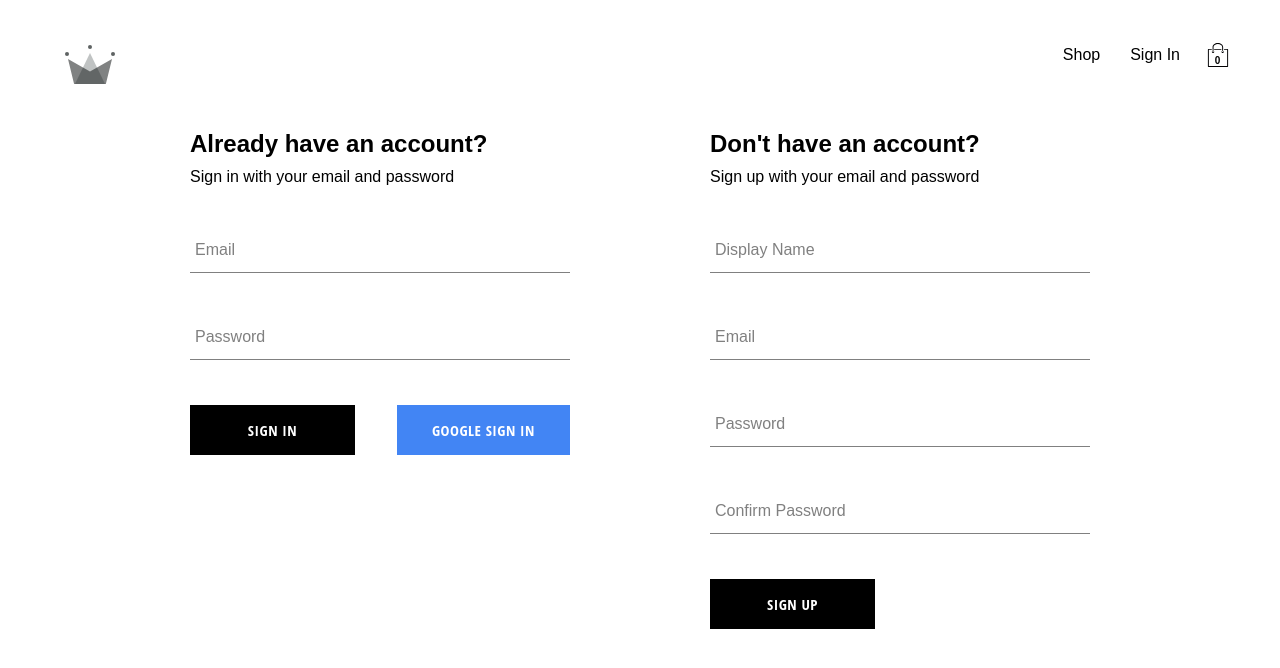
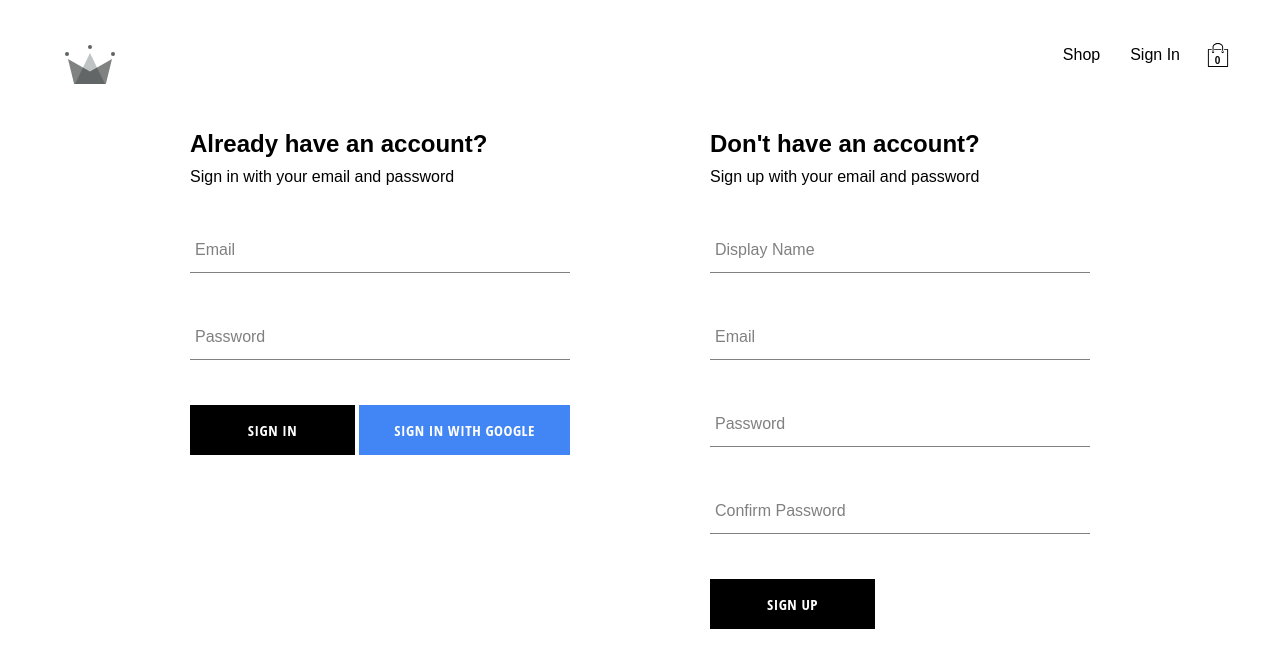
Before and after one commit to YvonneJin/CrownClothing, a React (Create React App) app: page /auth in a window 1280 px wide. Shown: the top 668 px of the page. Built offline with nearby package versions, Linux system fonts and the light colour scheme; no server answers; the database is empty; a web font is replaced by a local one.

Commit message:
Styled button and cart-dropdown components

```diff
--- a/src/components/button/button.component.jsx
+++ b/src/components/button/button.component.jsx
@@ -1,19 +1,29 @@
-import './button.styles.scss';
+import {
+    BaseButton,
+    GoogleSignInButton,
+    InvertedButton
+} from './button.styles';
 
 
-const BUTTON_TYPE_CLASSES = {
+export const BUTTON_TYPE_CLASSES = {
+    base: 'base',
     google: 'google-sign-in',
     inverted: 'inverted'
 }
 
+const getButton = ( buttonType = BUTTON_TYPE_CLASSES.base ) => (
+    {
+        [BUTTON_TYPE_CLASSES.base]: BaseButton,
+        [BUTTON_TYPE_CLASSES.google]: GoogleSignInButton,
+        [BUTTON_TYPE_CLASSES.inverted]: InvertedButton
+    }[buttonType]);
+
 const Button = ({ children, buttonType, ...otherProps }) => {
+    const CustomButton = getButton(buttonType);
     return (
-        <button
-            className={`button-container ${BUTTON_TYPE_CLASSES[buttonType]}`}
-            {...otherProps}
-        >
+        <CustomButton {...otherProps}>
             {children}
-        </button>
+        </CustomButton>
     )
 }
 
--- /dev/null
+++ b/src/components/button/button.styles.jsx
@@ -0,0 +1,49 @@
+import styled from "styled-components";
+
+
+export const BaseButton = styled.button`
+  min-width: 165px;
+  width: auto;
+  height: 50px;
+  letter-spacing: 0.5px;
+  line-height: 50px;
+  padding: 0 35px 0 35px;
+  font-size: 15px;
+  background-color: black;
+  color: white;
+  text-transform: uppercase;
+  font-family: 'Open Sans Condensed';
+  font-weight: bolder;
+  border: none;
+  cursor: pointer;
+  display: flex;
+  justify-content: center;
+
+  &:hover {
+    background-color: white;
+    color: black;
+    border: 1px solid black;
+  }
+`
+
+export const GoogleSignInButton = styled(BaseButton)`
+  background-color: #4285f4;
+  color: white;
+
+  &:hover {
+    background-color: #357ae8;
+    border: none;
+  }
+`
+
+export const InvertedButton = styled(BaseButton)`
+  background-color: white;
+  color: black;
+  border: 1px solid black;
+
+  &:hover {
+    background-color: black;
+    color: white;
+    border: none;
+  }
+`
--- a/src/components/button/button.styles.scss
+++ /dev/null
@@ -1,46 +0,0 @@
-.button-container {
-    min-width: 165px;
-    width: auto;
-    height: 50px;
-    letter-spacing: 0.5px;
-    line-height: 50px;
-    padding: 0 35px 0 35px;
-    font-size: 15px;
-    background-color: black;
-    color: white;
-    text-transform: uppercase;
-    font-family: 'Open Sans Condensed';
-    font-weight: bolder;
-    border: none;
-    cursor: pointer;
-    display: flex;
-    justify-content: center;
-
-    &:hover {
-      background-color: white;
-      color: black;
-      border: 1px solid black;
-    }
-
-    &.google-sign-in {
-      background-color: #4285f4;
-      color: white;
-
-      &:hover {
-        background-color: #357ae8;
-        border: none;
-      }
-    }
-
-    &.inverted {
-      background-color: white;
-      color: black;
-      border: 1px solid black;
-
-      &:hover {
-        background-color: black;
-        color: white;
-        border: none;
-      }
-    }
-  }
--- a/src/components/cart-dropdown/cart-dropdown.component.jsx
+++ b/src/components/cart-dropdown/cart-dropdown.component.jsx
@@ -5,7 +5,11 @@ import { useNavigate } from 'react-router-dom';
 import Button from '../button/button.component';
 import CartItem from '../cart-item/cart-item.component';
 
-import './cart-dropdown.styles.scss';
+import {
+    CartDropdownContainer,
+    CartItems,
+    EmptyMessage
+} from './cart-dropdown.styles';
 
 const CartDropdown = () => {
     const { cartItems } = useContext(CartContext);
@@ -16,16 +20,16 @@ const CartDropdown = () => {
     }
 
     return (
-        <div className='cart-dropdown-container'>
-            <div className='cart-items'>
+        <CartDropdownContainer>
+            <CartItems>
                 {
                     cartItems.length
                     ? (cartItems.map( item => <CartItem key={item.id} cartItem={item}/> ))
-                    : <span className='empty-message'>Your cart is empty.</span>
+                    : <EmptyMessage>Your cart is empty.</EmptyMessage>
                 }
-            </div>
+            </CartItems>
             <Button onClick={goToCheckoutHandler}>Go To Checkout</Button>
-        </div>
+        </CartDropdownContainer>
     )
 };
 
--- /dev/null
+++ b/src/components/cart-dropdown/cart-dropdown.styles.jsx
@@ -0,0 +1,39 @@
+import styled from "styled-components";
+import {
+  BaseButton,
+  GoogleSignInButton,
+  InvertedButton
+} from '../button/button.styles';
+
+
+export const CartDropdownContainer = styled.div`
+  position: absolute;
+  width: 240px;
+  height: 340px;
+  display: flex;
+  flex-direction: column;
+  padding: 20px;
+  border: 1px solid black;
+  background-color: white;
+  top: 90px;
+  right: 40px;
+  z-index: 5;
+
+  ${BaseButton},
+  ${GoogleSignInButton},
+  ${InvertedButton} {
+    margin-top: auto;
+  }
+`
+
+export const CartItems = styled.div`
+  height: 240px;
+  display: flex;
+  flex-direction: column;
+  overflow: scroll;
+`
+
+export const EmptyMessage = styled.span`
+  font-size: 18px;
+  margin: 50px auto;
+`
--- a/src/components/cart-dropdown/cart-dropdown.styles.scss
+++ /dev/null
@@ -1,29 +0,0 @@
-.cart-dropdown-container {
-    position: absolute;
-    width: 240px;
-    height: 340px;
-    display: flex;
-    flex-direction: column;
-    padding: 20px;
-    border: 1px solid black;
-    background-color: white;
-    top: 90px;
-    right: 40px;
-    z-index: 5;
-
-    .empty-message {
-      font-size: 18px;
-      margin: 50px auto;
-    }
-
-    .cart-items {
-      height: 240px;
-      display: flex;
-      flex-direction: column;
-      overflow: scroll;
-    }
-
-    button {
-      margin-top: auto;
-    }
-  }
--- a/src/components/product-card/product-card.component.jsx
+++ b/src/components/product-card/product-card.component.jsx
@@ -3,7 +3,7 @@ import './product-card.styles.scss';
 import { useContext } from 'react';
 import { CartContext } from '../../context/cart.context';
 
-import Button from '../button/button.component';
+import Button, { BUTTON_TYPE_CLASSES } from '../button/button.component';
 
 const ProductCard = ({ product }) => {
   const {name, price, imageUrl} = product;
@@ -18,7 +18,11 @@ const ProductCard = ({ product }) => {
         <span className='name'>{name}</span>
         <span className='price'>{price}</span>
     </div>
-    <Button buttonType='inverted' onClick={ addProductToCart }>Add To Cart</Button>
+    <Button
+      buttonType={BUTTON_TYPE_CLASSES.inverted}
+      onClick={ addProductToCart }>
+        Add To Cart
+    </Button>
     </div>
 )};
 
--- a/src/components/sign-in-form/sign-in-form.component.jsx
+++ b/src/components/sign-in-form/sign-in-form.component.jsx
@@ -1,16 +1,14 @@
 import { useState } from "react";
 
 import FormInput from "../form-input/form-input.component";
-import Button from "../button/button.component";
+import Button, { BUTTON_TYPE_CLASSES } from "../button/button.component";
 
 import {
     signInWithGooglePopup,
-    createUserDocumentFromAuth,
     signInAuthUserWithEmailAndPassword
 } from "../../utils/firebase/firebase.utils";
 
 import './sign-in-form.styles.scss';
-
 
 
 const defaultFormFields = {
@@ -35,7 +33,7 @@ const SignInForm = () => {
         event.preventDefault();
 
         try {
-            const { user } = await signInAuthUserWithEmailAndPassword(email, password);
+            await signInAuthUserWithEmailAndPassword(email, password);
             resetFormFields();
         } catch(error) {
             switch(error.code){
@@ -82,7 +80,13 @@ const SignInForm = () => {
                 />
                 <div className="buttons-container">
                     <Button type="submit">Sign In</Button>
-                    <Button type='button' buttonType='google' onClick={signInWithGoogle}>Google Sign In</Button>
+                    <Button
+                        type='button'
+                        buttonType={BUTTON_TYPE_CLASSES.google}
+                        onClick={signInWithGoogle}
+                    >
+                        Sign In With Google
+                    </Button>
                 </div>
             </form>
         </div>
--- a/src/utils/firebase/firebase.utils.js
+++ b/src/utils/firebase/firebase.utils.js
@@ -30,7 +30,7 @@ const firebaseConfig = {
     appId: "1:18438153078:web:d2d11c964b70d6d1ea5057"
   };
 
-const firebaseApp = initializeApp(firebaseConfig);
+initializeApp(firebaseConfig);
 
 const googleProvider = new GoogleAuthProvider();
 googleProvider.setCustomParameters({
```
